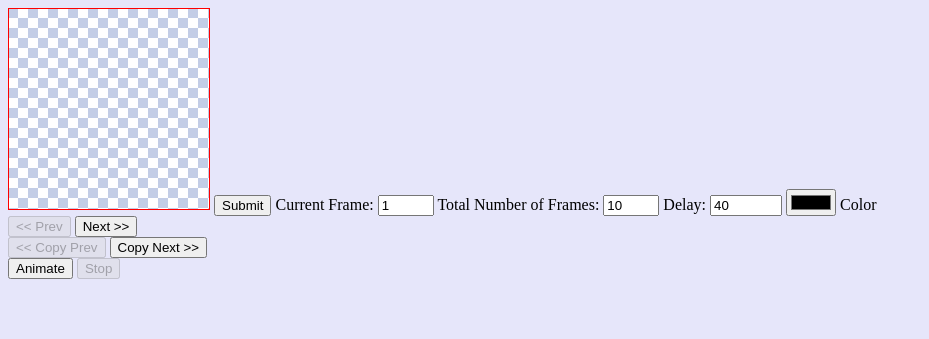
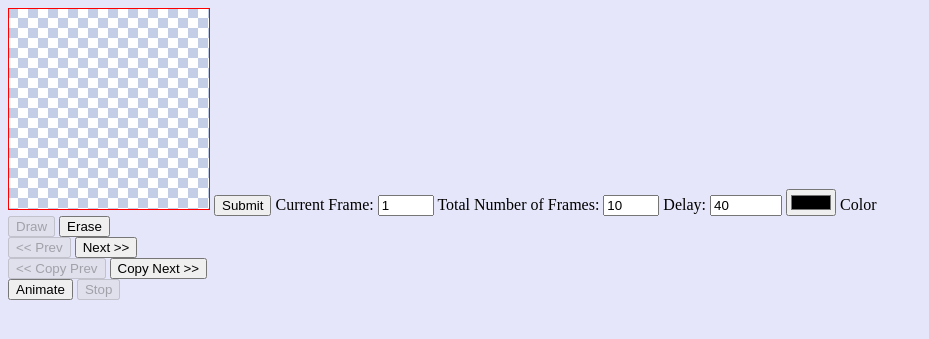
Before and after one commit to MattKeane/Pixel-Animator, a Flask app: page / in a window 1280 px wide. Shown: the top 339 px of the page, without its empty margins (0-929 px from the left). Run offline with Flask 2, Linux system fonts and the light colour scheme.

Commit message:
added mode attribute and draw and erase buttons

```diff
--- a/static/app.js
+++ b/static/app.js
@@ -7,7 +7,8 @@ const ctx = canvas.getContext("2d")
 
 const defaultSettings = {
 	numberOfFrames: 10,
-	delay: 40
+	delay: 40,
+	mode: "draw"
 }
 
 const board = {
@@ -26,6 +27,9 @@ const board = {
 
 	// millesecond delay between frames
 	delay: defaultSettings.delay,
+
+	// current mode (draw or erase)
+	mode: defaultSettings.mode,
 
 	// method for drawing a pixel on the canvas
 	drawPixel: function(x, y, color) {
@@ -76,6 +80,14 @@ const board = {
 		document.getElementById("prev-copy").disabled = isFirstFrame
 		document.getElementById("next-frame").disabled = isLastFrame
 		document.getElementById("next-copy").disabled = isLastFrame
+	},
+
+	// method to check if the draw and erase buttons should be disabled
+	checkDrawErase: function() {
+		const drawButton = document.getElementById("draw-button")
+		const eraseButton = document.getElementById("erase-button")
+		drawButton.disabled = this.mode === "draw"
+		eraseButton.disabled = this.mode === "erase"
 	},
 
 	// method to handle changing selectedFrame
@@ -189,6 +201,16 @@ const board = {
 		e.target.value = this.delay
 	},
 
+	handleDrawClick: function() {
+		this.mode = "draw"
+		this.checkDrawErase()
+	},
+
+	handleEraseClick: function() {
+		this.mode = "erase"
+		this.checkDrawErase()
+	},
+
 	// initialize method
 
 	initialize: function() {
@@ -212,6 +234,8 @@ const board = {
 		document.getElementById("start-animation").addEventListener("click", e => this.startAnimation(e))
 		document.getElementById("stop-animation").addEventListener("click", e => this.stopAnimation(e))
 		document.getElementById("delay").addEventListener("change", e => this.changeDelay(e))
+		document.getElementById("draw-button").addEventListener("click", e => this.handleDrawClick())
+		document.getElementById("erase-button").addEventListener("click", e => this.handleEraseClick())
 
 		// draw the board
 
--- a/templates/index.html
+++ b/templates/index.html
@@ -48,6 +48,11 @@
 	<label for="color-select">Color</label>
 
 	<div>
+		<button id="draw-button" disabled="true">Draw</button>
+		<button id="erase-button">Erase</button>
+	</div>
+
+	<div>
 		<button id="prev-frame" disabled="true"><< Prev</button>
 		<button id="next-frame">Next >></button>
 	</div>
```
